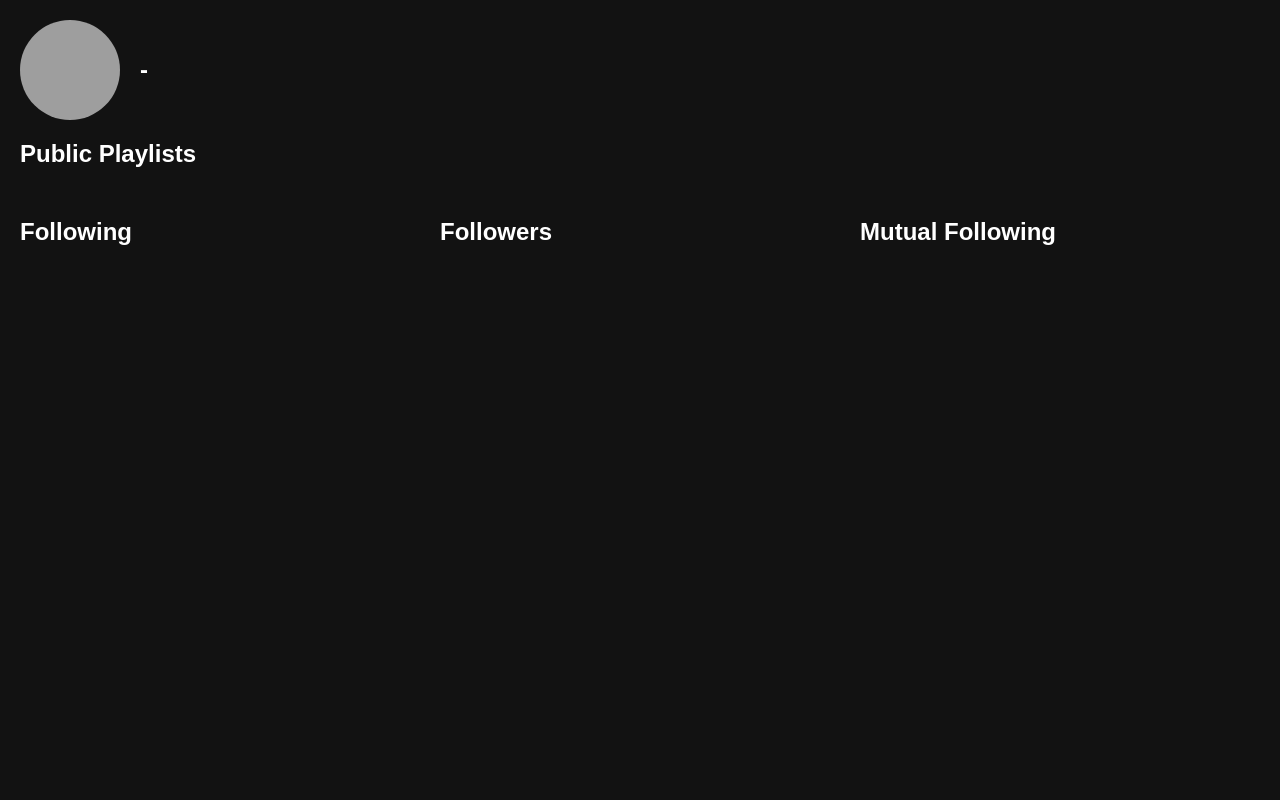
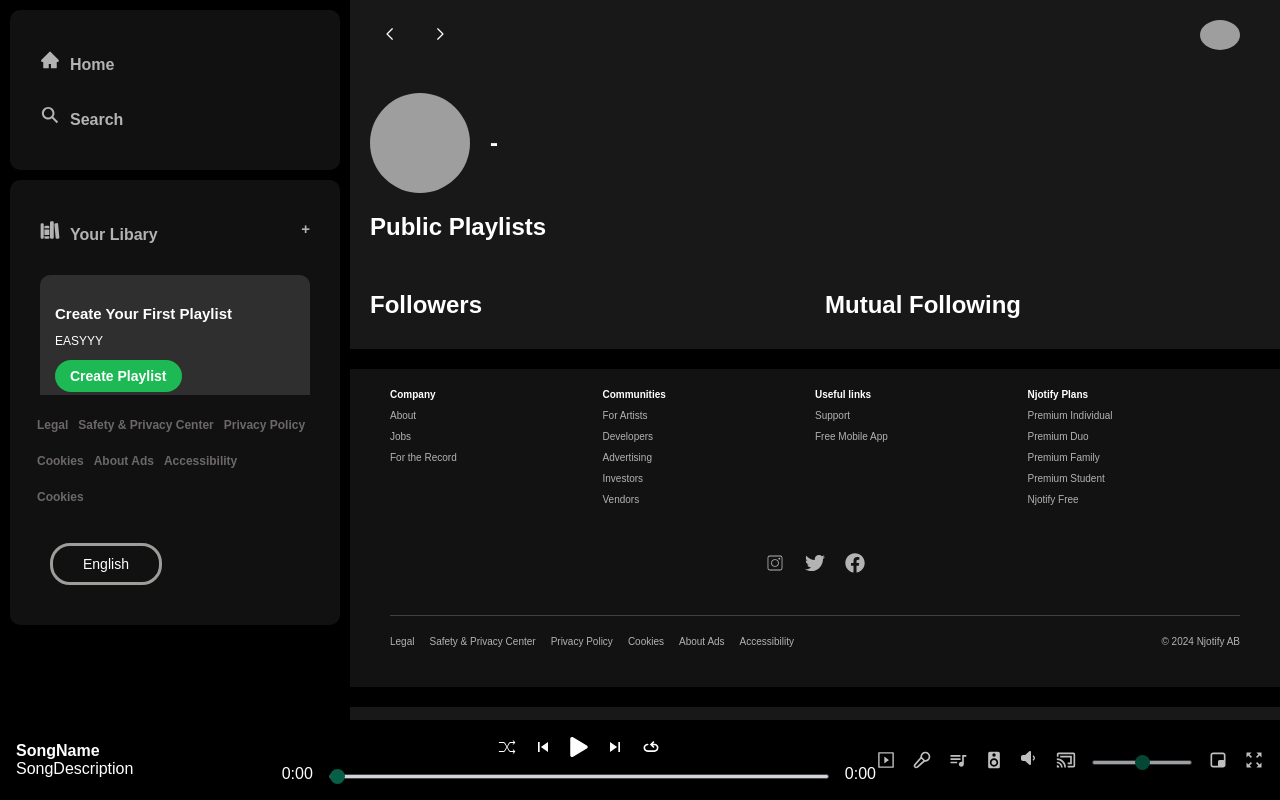
Before and after one commit to Akhelois/NJotify, a React (Vite) app: page /profile_page in a window 1280 px wide. Built offline with nearby package versions, Linux system fonts and the light colour scheme; no server answers; grey boxes are pictures that could not be loaded.

Commit message:
Fix Navigation

```diff
--- a/src/components/Sidebar/Sidebar.css
+++ b/src/components/Sidebar/Sidebar.css
@@ -17,11 +17,7 @@
 
 .sidebar-nav ul {
   list-style: none;
-}
-
-.sidebar-nav ul li a:hover {
-  text-decoration: underline;
-  color: #fff;
+  padding: 0;
 }
 
 .sidebar-nav ul li {
@@ -33,6 +29,13 @@
   color: #b3b3b3;
   font-size: 16px;
   font-weight: 600;
+  display: inline-flexbox;
+  align-items: center;
+}
+
+.sidebar-nav ul li a:hover {
+  text-decoration: underline;
+  color: #fff;
 }
 
 .sidebar-nav ul li a .icon {
@@ -40,6 +43,7 @@
   margin-right: 10px;
   margin-top: 10px;
   color: #b3b3b3;
+  align-items: center;
 }
 
 .sidebar-nav ul li a span {
--- a/src/components/Sidebar/Sidebar.tsx
+++ b/src/components/Sidebar/Sidebar.tsx
@@ -1,8 +1,9 @@
 import React from "react";
+import { Link } from "react-router-dom";
 import "./Sidebar.css";
 import { AiFillHome } from "react-icons/ai";
 import { IoSearchSharp } from "react-icons/io5";
-import Libary from "../Libary/Libary";
+import Library from "../Libary/Libary";
 
 interface SidebarProps {
   setCurrentPage: (page: string) => void;
@@ -11,18 +12,23 @@ interface SidebarProps {
 const Sidebar: React.FC<SidebarProps> = ({ setCurrentPage }) => {
   return (
     <div className="sidebar">
-      {/* Navbar atas */}
       <div className="sidebar-nav">
         <ul>
           <li>
-            <a href="#" onClick={() => setCurrentPage("home")}>
+            <Link to="/home" onClick={() => setCurrentPage("home")}>
               <span className="icon">
                 <AiFillHome />
               </span>
               <span>Home</span>
-            </a>
+            </Link>
           </li>
           <li>
+            {/* <Link to="/search" onClick={() => setCurrentPage("search")}>
+              <span className="icon">
+                <IoSearchSharp />
+              </span>
+              <span>Search</span>
+            </Link> */}
             <a href="#" onClick={() => setCurrentPage("search")}>
               <span className="icon">
                 <IoSearchSharp />
@@ -32,9 +38,7 @@ const Sidebar: React.FC<SidebarProps> = ({ setCurrentPage }) => {
           </li>
         </ul>
       </div>
-
-      {/* Navbar Bawahnya */}
-      <Libary />
+      <Library />
     </div>
   );
 };
--- a/src/routes/ProfilePage/ProfilePage.css
+++ b/src/routes/ProfilePage/ProfilePage.css
@@ -1,5 +1,52 @@
+* {
+  margin: 0;
+  padding: 0;
+  box-sizing: border-box;
+}
+
+body {
+  background-color: #000;
+  font-family: Arial, Helvetica, sans-serif;
+}
+
 .profile-page {
-  color: #fff;
+  display: flex;
+  flex-direction: column;
+  min-height: 100vh;
+  background-color: #000;
+  overflow: hidden;
+}
+
+.main {
+  margin-left: 350px;
+  background: #181818;
+  height: 100vh;
+  overflow: auto;
+  transition: margin-left 0.3s ease;
+}
+
+@media (max-width: 768px) {
+  .profile-page {
+    flex-direction: column;
+  }
+
+  .main {
+    margin-left: 0;
+    margin-top: 60px;
+    height: calc(100vh - 60px);
+  }
+}
+
+.music-control {
+  position: fixed;
+  bottom: 0;
+  width: 100%;
+  height: 70px;
+  background-color: #222;
+  z-index: 1000;
+}
+
+.profile-content {
   padding: 20px;
 }
 
--- a/src/routes/ProfilePage/ProfilePage.tsx
+++ b/src/routes/ProfilePage/ProfilePage.tsx
@@ -1,61 +1,52 @@
 import { useEffect, useState } from "react";
 import "./ProfilePage.css";
+import Header from "../../components/Header/Header";
+import Sidebar from "../../components/Sidebar/Sidebar";
+import MusicControl from "../../components/MusicControl/MusicControl";
+import FooterHome from "../../components/Footer/FooterHome";
 
 function ProfilePage() {
+  const [currentPage, setCurrentPage] = useState("profile");
   const [username, setUsername] = useState<string>("");
 
   useEffect(() => {
-    const fetchUserData = async () => {
+    const userData = localStorage.getItem("user");
+    if (userData) {
       try {
-        const response = await fetch("http://localhost:8080/find", {
-          credentials: "include",
-        });
-        if (!response.ok) {
-          throw new Error(`HTTP error! status: ${response.status}`);
+        const parsedUserData = JSON.parse(userData);
+        if (parsedUserData && parsedUserData.data) {
+          const userData = parsedUserData.data;
+          setUsername(userData.username || "");
+        } else {
+          console.error("No 'data' key found in parsed userData.");
         }
-        const result = await response.json();
-        console.log("Fetched User Data:", result);
-
-        if (result.data && result.data.length > 0) {
-          const user = result.data.find(
-            (userData: any) => userData.email === localStorage.getItem("email")
-          );
-          if (user && user.username) {
-            setUsername(user.username);
-          } else {
-            console.warn("User object does not contain a username field", user);
-            setUsername("-");
+      } catch (error) {
+        console.error("Error parsing userData from localStorage:", error);
       }
     } else {
-          console.warn("Result data is empty or not an array", result.data);
+      console.error("No user data found in localStorage.");
     }
-      } catch (error) {
-        console.error("There was an error fetching the user data!", error);
-      }
-    };
-
-    fetchUserData();
   }, []);
 
   return (
     <div className="profile-page">
+      <Sidebar setCurrentPage={setCurrentPage} />
+      <div className="main">
+        <Header />
+        <div className="profile-content">
           <header className="profile-header">
             <img
               src="./src/assets/profile.png"
               alt="profile"
               className="profile-pic"
             />
-        <h1>{username || "-"}</h1>{" "}
+            <h1>{username || "-"}</h1>
           </header>
           <section className="public-playlists">
             <h2>Public Playlists</h2>
             <div className="playlist-grid">{/* Add playlist items here */}</div>
           </section>
           <section className="follow-info">
-        <div className="following">
-          <h2>Following</h2>
-          {/* Add following items here */}
-        </div>
             <div className="followers">
               <h2>Followers</h2>
               {/* Add followers items here */}
@@ -66,6 +57,12 @@ function ProfilePage() {
             </div>
           </section>
         </div>
+        <FooterHome />
+      </div>
+      <div className="music-control">
+        <MusicControl />
+      </div>
+    </div>
   );
 }
 
```
Lines whose indentation alone changed are shown as unchanged.
